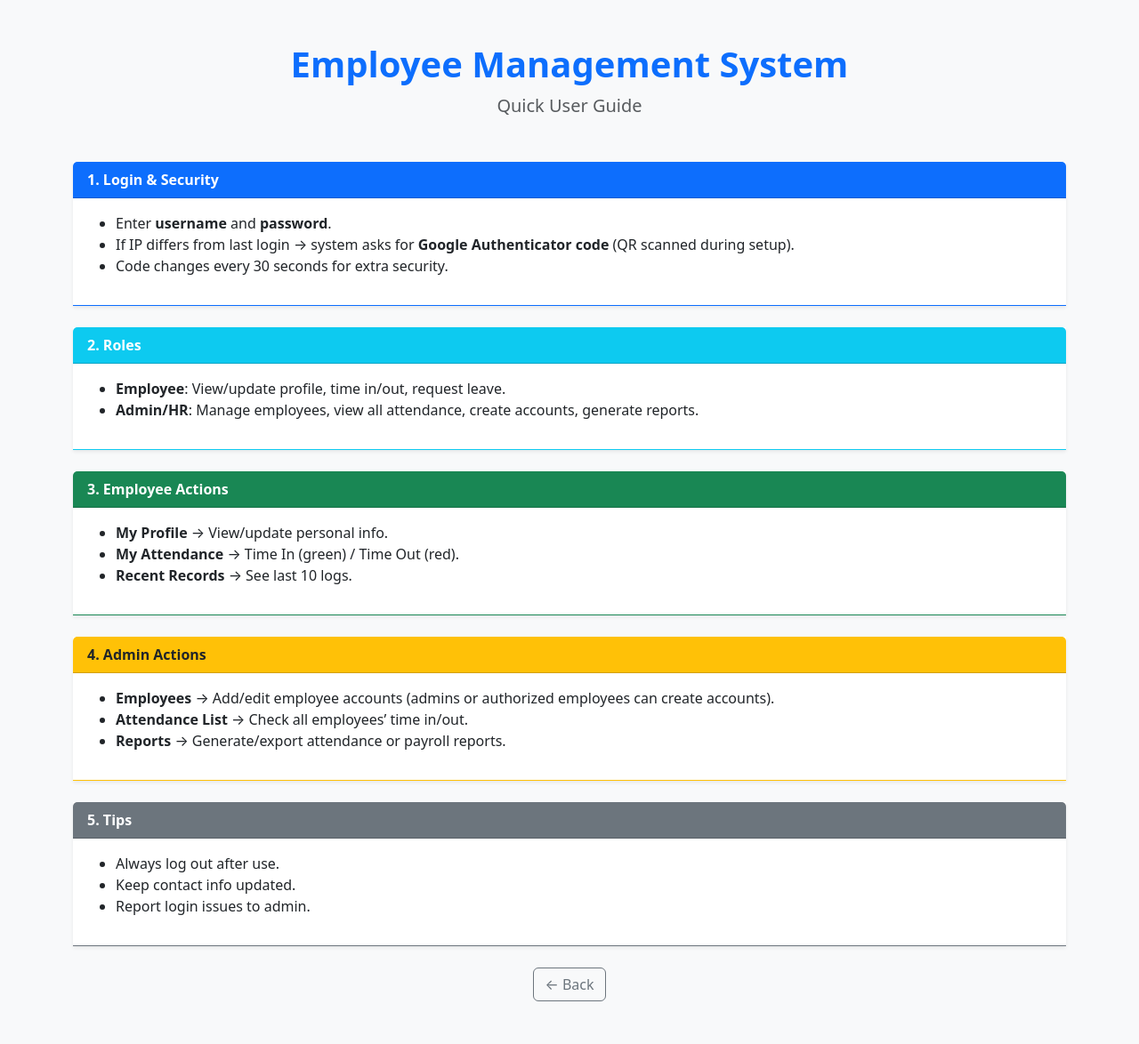
After one commit to SanaPasado/GROUP-PROJECT---EMPLOYEE-SYSTEM, a Django app: page /auth/user-manual/ in a window 1280 px wide. The commit adds this page. Shown: the whole page at 89% size. Run offline with Django 5.2, Linux system fonts and the light colour scheme; some libraries are stand-ins or nearby versions.

Commit message:
added user manual and removed default values for sick days etc.

```diff
--- a/accounts/urls.py
+++ b/accounts/urls.py
@@ -19,7 +19,7 @@ from django.urls import path, include
 from django.conf.urls.static import static
 from django.conf import settings
 
-from accounts.views import register_page, login_page, otp_verify, logout_view
+from accounts.views import register_page, login_page, otp_verify, logout_view, user_manual
 
 app_name = 'accounts'
 urlpatterns = [
@@ -34,4 +34,6 @@ urlpatterns = [
 
 
     path('otp-verify/', otp_verify, name='otp_verify'),
+
+    path('user-manual/', user_manual, name='user_manual'),
 ]
--- a/accounts/views.py
+++ b/accounts/views.py
@@ -38,6 +38,8 @@ def register_page(request):
 
     return render(request, "auth/register.html", context)
 
+def user_manual(request):
+    return render(request, 'login/user_manual.html')
 
 def login_page(request):
     form = LoginForm(request.POST or None)
--- a/templates/emp_management/employee_list.html
+++ b/templates/emp_management/employee_list.html
@@ -14,10 +14,10 @@
             {% endif %}
             {% if not user.is_staff %}
                 <!-- Button for individual attendance page -->
-                <a href="{% url 'attendance:my-attendance' %}" class="btn btn-secondary">
+                <a href="{% url 'attendance:my-attendance' %}" class="btn btn-success">
                     My Attendance
                 </a>
-                <a href = "{% url 'emp_management:employee_detail' user.slug %}" class="btn btn-secondary">
+                <a href = "{% url 'emp_management:employee_detail' user.slug %}" class="btn btn-primary">
                     {{ user.first_name }} {{ user.last_name }}
                 </a>
             {% endif %}
@@ -61,7 +61,7 @@
                     <span id="status-{{ employee.slug }}"></span>
                 </td>
                 <td>
-                    <a href="{% url 'emp_management:employee_detail' employee.slug %}" class="btn btn-sm btn-primary">
+                    <a href="{% url 'emp_management:employee_detail' employee.slug %}" class="btn btn-sm btn-secondary">
                         View Details
                     </a>
                 </td>
--- /dev/null
+++ b/templates/login/user_manual.html
@@ -0,0 +1,86 @@
+{% extends "base.html" %}
+
+{% block content %}
+<div class="container my-5">
+    <div class="text-center mb-5">
+        <h1 class="fw-bold text-primary">Employee Management System</h1>
+        <p class="lead text-muted">Quick User Guide</p>
+    </div>
+
+    <!-- Login & Security -->
+    <div class="card shadow-sm mb-4 border-primary">
+        <div class="card-header bg-primary text-white fw-bold">
+            1. Login & Security
+        </div>
+        <div class="card-body">
+            <ul>
+                <li>Enter <strong>username</strong> and <strong>password</strong>.</li>
+                <li>If IP differs from last login → system asks for <strong>Google Authenticator code</strong> (QR scanned during setup).</li>
+                <li>Code changes every 30 seconds for extra security.</li>
+            </ul>
+        </div>
+    </div>
+
+    <!-- Roles -->
+    <div class="card shadow-sm mb-4 border-info">
+        <div class="card-header bg-info text-white fw-bold">
+            2. Roles
+        </div>
+        <div class="card-body">
+            <ul>
+                <li><strong>Employee</strong>: View/update profile, time in/out, request leave.</li>
+                <li><strong>Admin/HR</strong>: Manage employees, view all attendance, create accounts, generate reports.</li>
+            </ul>
+        </div>
+    </div>
+
+    <!-- Employee Actions -->
+    <div class="card shadow-sm mb-4 border-success">
+        <div class="card-header bg-success text-white fw-bold">
+            3. Employee Actions
+        </div>
+        <div class="card-body">
+            <ul>
+                <li><strong>My Profile</strong> → View/update personal info.</li>
+                <li><strong>My Attendance</strong> → Time In (green) / Time Out (red).</li>
+                <li><strong>Recent Records</strong> → See last 10 logs.</li>
+            </ul>
+        </div>
+    </div>
+
+    <!-- Admin Actions -->
+    <div class="card shadow-sm mb-4 border-warning">
+        <div class="card-header bg-warning fw-bold">
+            4. Admin Actions
+        </div>
+        <div class="card-body">
+            <ul>
+                <li><strong>Employees</strong> → Add/edit employee accounts (admins or authorized employees can create accounts).</li>
+                <li><strong>Attendance List</strong> → Check all employees’ time in/out.</li>
+                <li><strong>Reports</strong> → Generate/export attendance or payroll reports.</li>
+            </ul>
+        </div>
+    </div>
+
+    <!-- Tips -->
+    <div class="card shadow-sm border-secondary mb-4">
+        <div class="card-header bg-secondary text-white fw-bold">
+            5. Tips
+        </div>
+        <div class="card-body">
+            <ul>
+                <li>Always log out after use.</li>
+                <li>Keep contact info updated.</li>
+                <li>Report login issues to admin.</li>
+            </ul>
+        </div>
+    </div>
+
+    <!-- Back Button -->
+    <div class="text-center">
+        <a href="javascript:history.back()" class="btn btn-outline-secondary">
+            ← Back
+        </a>
+    </div>
+</div>
+{% endblock %}
```
Also changed, not shown: accounts/models.py (+4 -4 lines), templates/login/login.html (+2 -5 lines), db.sqlite3.
